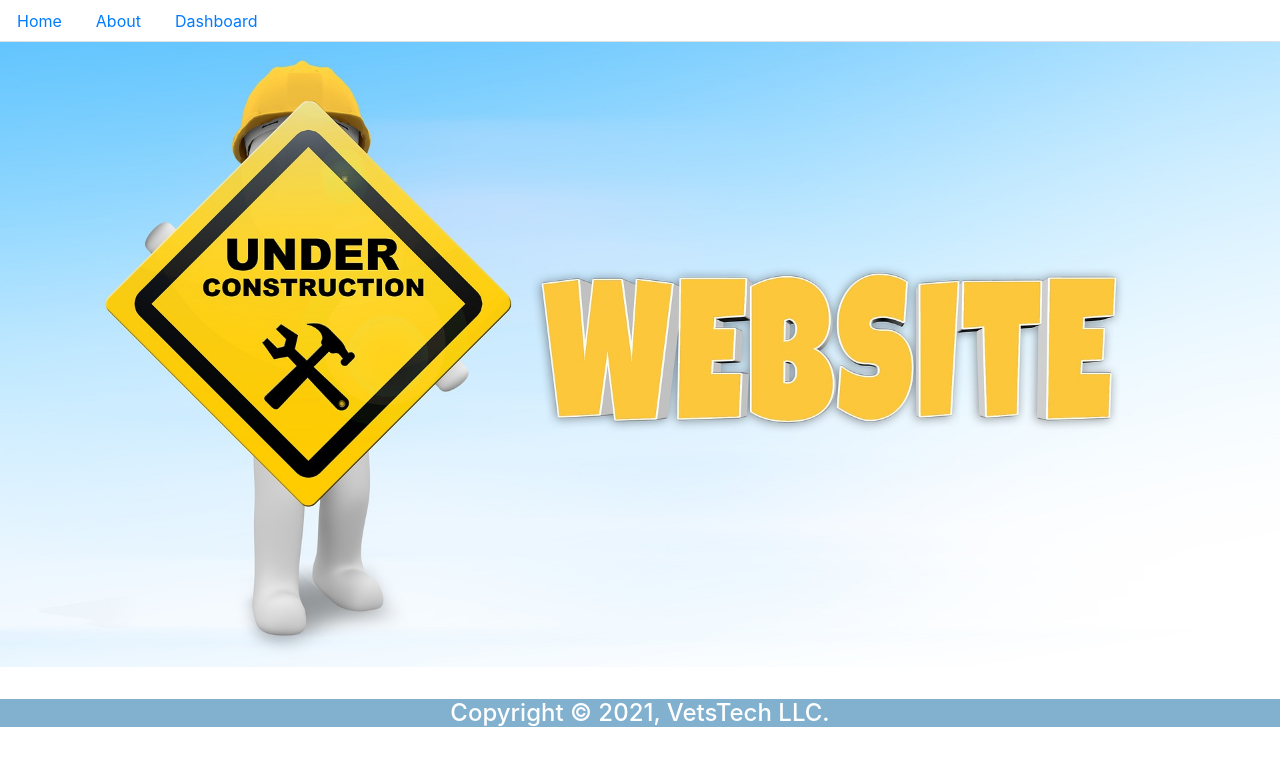
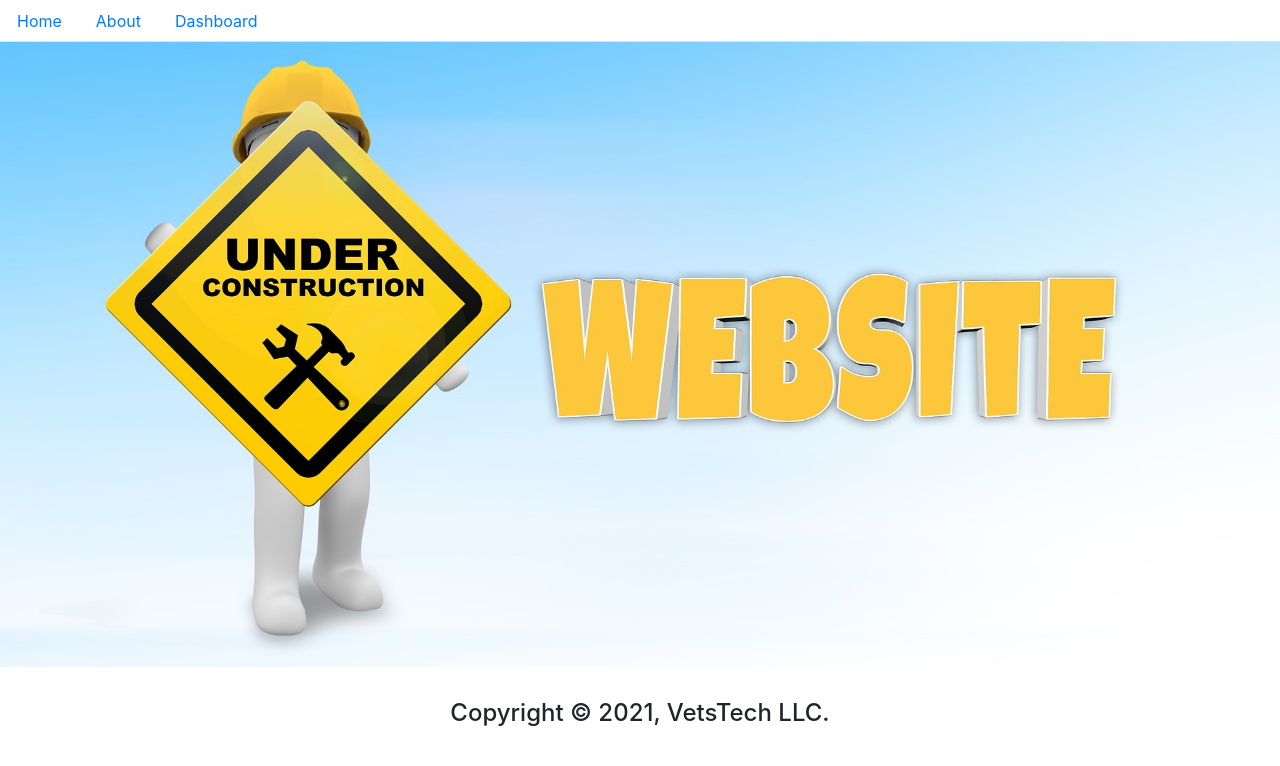
Before and after one commit to NiDaSanti/portfolio-vetstech, a React (Create React App) app: page /dashboard in a window 1280 px wide. Shown: the top 766 px of the page. Built offline with nearby package versions, Linux system fonts and the light colour scheme.

Commit message:
changed footer looks

```diff
--- a/src/components/Footer/footer.js
+++ b/src/components/Footer/footer.js
@@ -8,8 +8,6 @@ const Footer = () => {
 
   const footerStyles = {
     marginTop: "2rem",
-    backgroundColor: "#81b1ce",
-    color: "#fff",
     height: "auto",
   };
   return(
```
